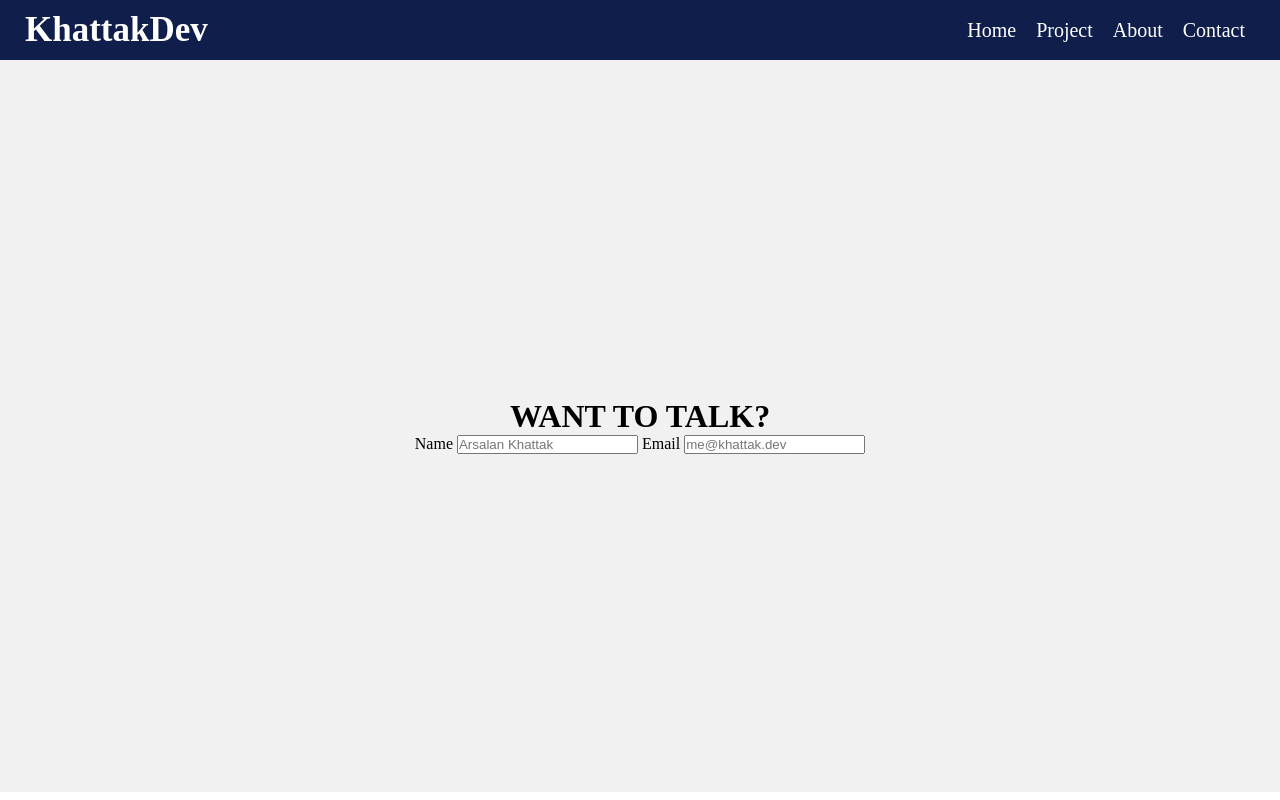
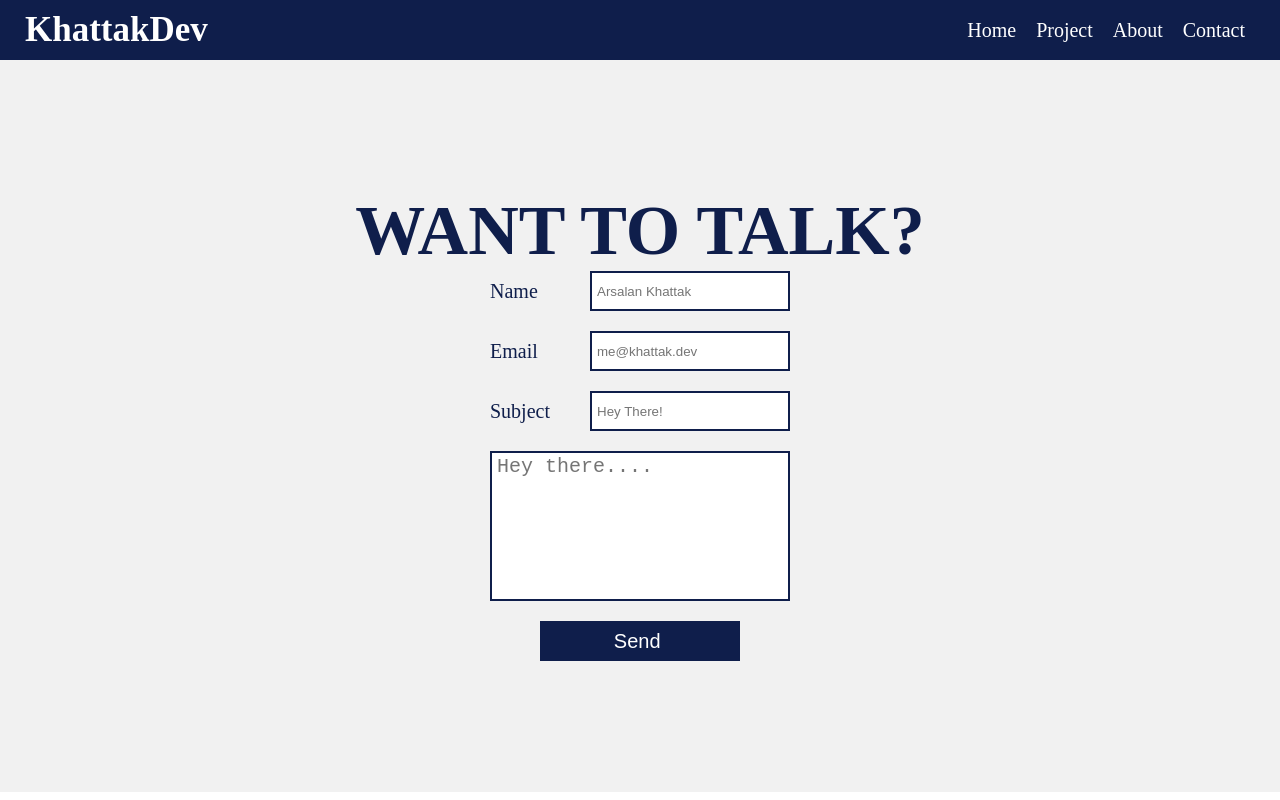
Before and after one commit to Jadujobs/portfolio, a plain HTML site: page contact.html in a window 1280 px wide. Drawn offline with Linux system fonts and the light colour scheme.

Commit message:
contact form

```diff
--- a/contact.html
+++ b/contact.html
@@ -20,6 +20,7 @@
       <h1>Want to talk?</h1>
 
       <form>
+        <div>
           <label for="name">Name</label>
           <input
             id="name"
@@ -27,6 +28,8 @@
             type="text"
             placeholder="Arsalan Khattak"
           />
+        </div>
+        <div>
           <label for="email">Email</label>
           <input
             id="email"
@@ -34,6 +37,24 @@
             type="email"
             placeholder="me@khattak.dev"
           />
+        </div>
+        <div>
+          <label for="subject">Subject</label>
+          <input
+            id="subject"
+            name="subject"
+            type="subject"
+            placeholder="Hey There! "
+          />
+        </div>
+
+        <textarea
+          id="message"
+          name="message"
+          placeholder="Hey there...."
+        ></textarea>
+
+        <input type="submit" value="Send " />
       </form>
     </header>
 
--- a/styles/contact.css
+++ b/styles/contact.css
@@ -6,8 +6,53 @@ header {
   justify-content: center;
   align-items: center;
   position: relative;
+  font-size: 20px;
+  color: #0f1e4b;
 }
 
 header h1 {
   text-transform: uppercase;
+  font-size: 70px;
 }
+
+form {
+  display: flex;
+  flex-direction: column;
+  width: 300px;
+}
+
+input {
+  height: 40px;
+  width: 200px;
+}
+
+form div,
+form textarea {
+  margin-bottom: 20px;
+}
+
+form div {
+  display: flex;
+  justify-content: space-between;
+  align-items: center;
+}
+
+textarea {
+  resize: none;
+  height: 150px;
+  font-size: 20px;
+}
+
+form input[type="submit"] {
+  background-color: #0f1e4b;
+  color: white;
+  font-size: 20px;
+  border: none;
+  margin: 0 auto;
+}
+
+input,
+textarea {
+  border: 2px solid #0f1e4b;
+  padding: 2px 5px;
+}
```
Also changed, not shown: assets/facebook.svg (added), assets/github.svg (added), assets/instagram.svg (added), assets/linkedin.svg (added), assets/twitter.svg (added), assets/youtube.svg (added). Lines whose indentation alone changed are shown as unchanged.
